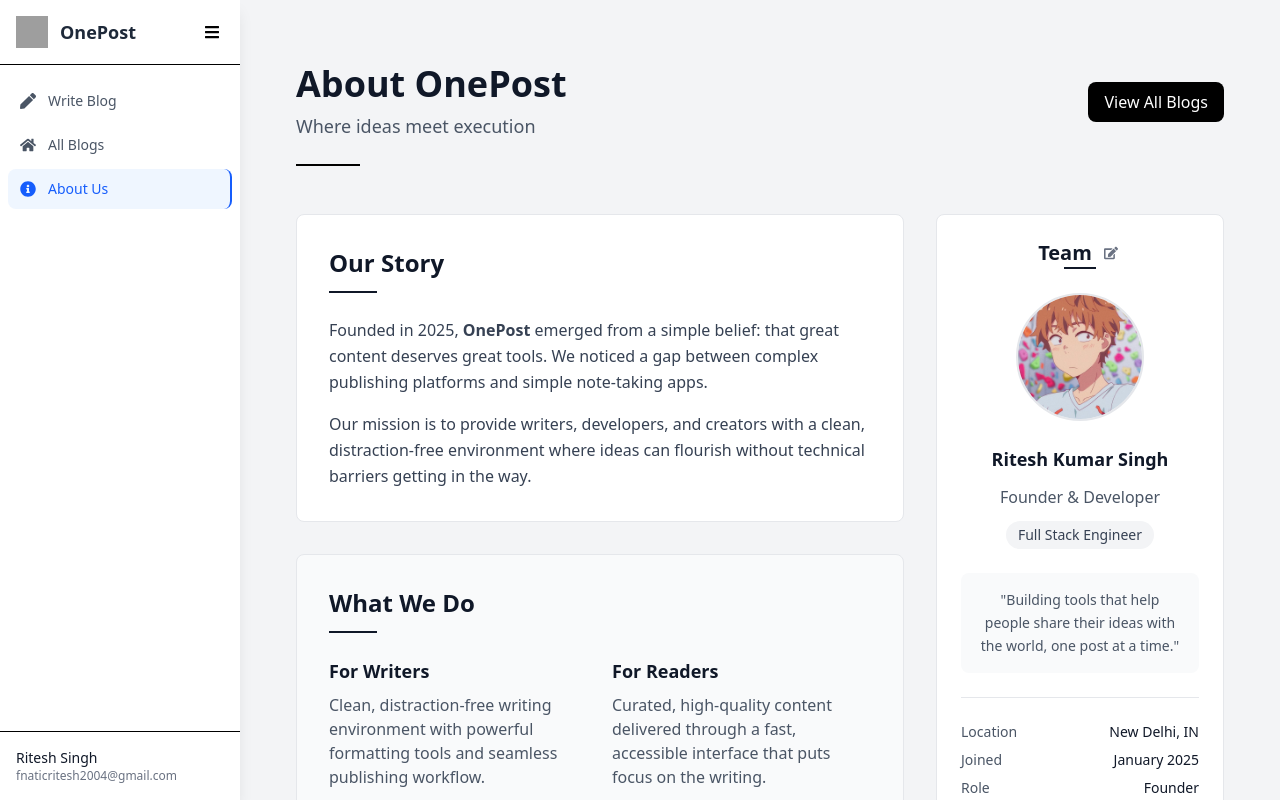
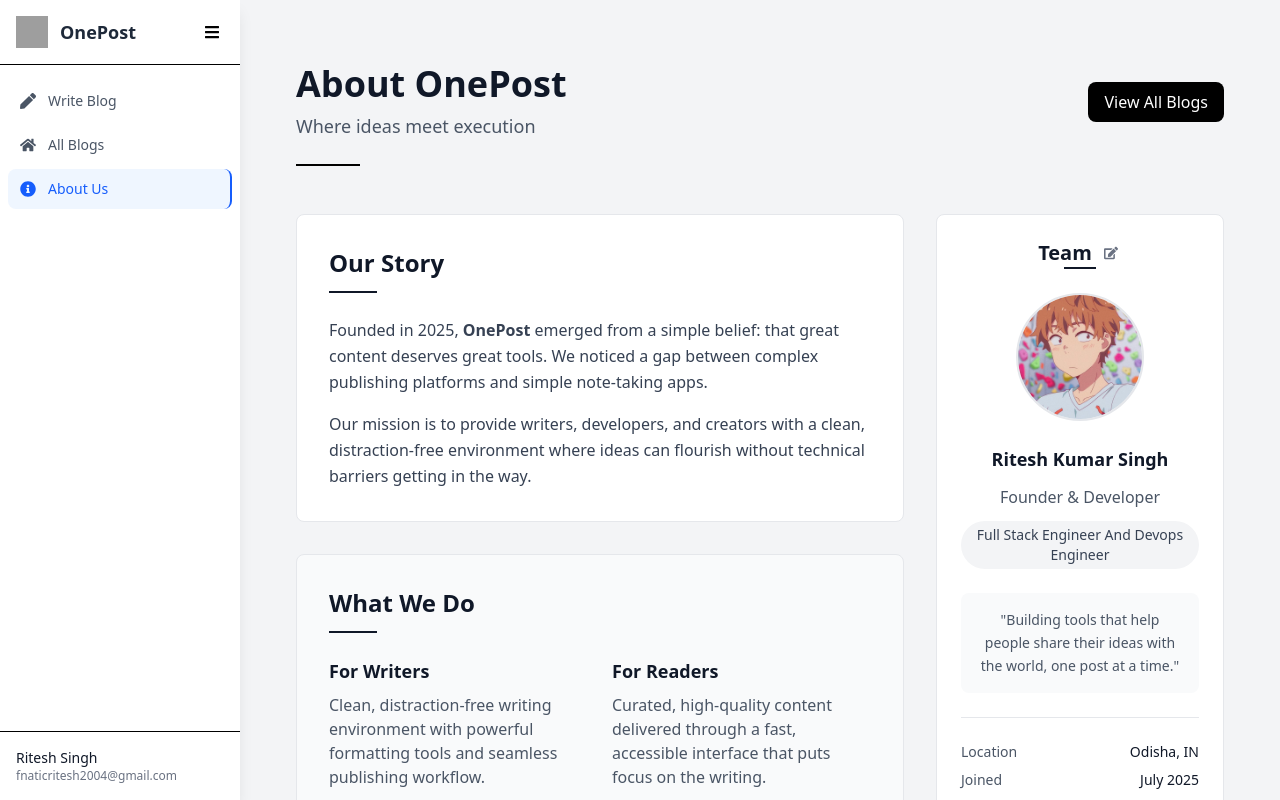
Before and after one commit to neutron420/onepost, a React (Vite) app in the folder frontend/clerk-react/: page /about in a window 1280 px wide. Shown: the top 800 px of the page. Built offline with nearby package versions, Linux system fonts and the light colour scheme; no server answers; grey boxes are pictures that could not be loaded.

Commit message:
about page

```diff
--- a/frontend/clerk-react/src/pages/AboutPage.tsx
+++ b/frontend/clerk-react/src/pages/AboutPage.tsx
@@ -9,13 +9,13 @@ export default function AboutPage() {
   const [isEditing, setIsEditing] = useState(false);
   const [name, setName] = useState("Ritesh Kumar Singh");
   const [title, setTitle] = useState("Founder & Developer");
-  const [role, setRole] = useState("Full Stack Engineer");
+  const [role, setRole] = useState("Full Stack Engineer And Devops Engineer");
   const [bio, setBio] = useState("Building tools that help people share their ideas with the world, one post at a time.");
-  const [location, setLocation] = useState("New Delhi, IN");
-  const [joinDate, setJoinDate] = useState("January 2025");
+  const [location, setLocation] = useState("Odisha, IN");
+  const [joinDate, setJoinDate] = useState("July 2025");
   const [founderRole, setFounderRole] = useState("Founder");
 
-  // Temporary editing states
+
   const [tempName, setTempName] = useState(name);
   const [tempTitle, setTempTitle] = useState(title);
   const [tempRole, setTempRole] = useState(role);
@@ -43,7 +43,7 @@ export default function AboutPage() {
 
   const handleEdit = () => {
     setIsEditing(true);
-    // Set temp values to current values
+
     setTempName(name);
     setTempTitle(title);
     setTempRole(role);
@@ -54,7 +54,7 @@ export default function AboutPage() {
   };
 
   const handleSave = () => {
-    // Save temp values to main state
+
     setName(tempName);
     setTitle(tempTitle);
     setRole(tempRole);
@@ -66,7 +66,7 @@ export default function AboutPage() {
   };
 
   const handleCancel = () => {
-    // Reset temp values to original values
+
     setTempName(name);
     setTempTitle(title);
     setTempRole(role);
```
